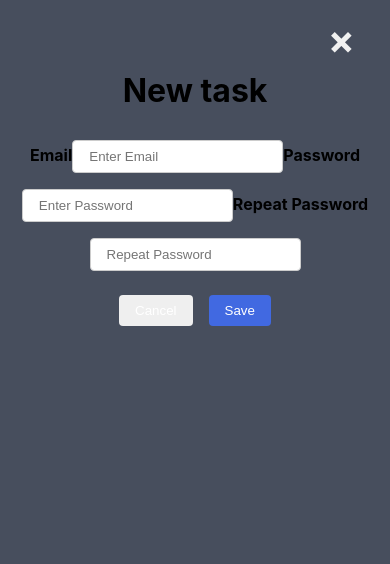
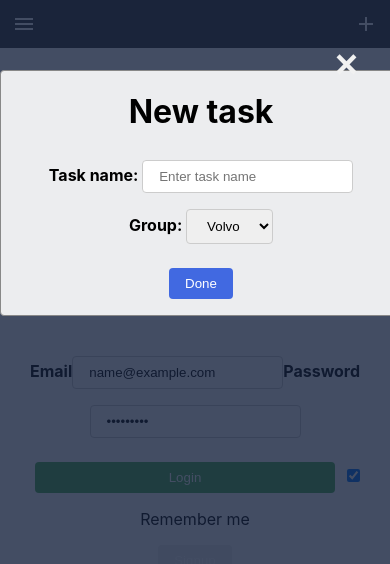
Before and after one commit to igorriok/balancer_web, a React (Create React App) app: page /login in a window 390 px wide. Both pictures are taken after typing "name@example.com", "Sample123" into the empty fields and a click on the button "add". Shown: the top 564 px of the page. Built offline with nearby package versions, Linux system fonts and the light colour scheme.

Commit message:
responsive task page

```diff
--- a/src/App.css
+++ b/src/App.css
@@ -22,7 +22,7 @@
 
 
 /* Full-width inputs */
-input[type=text], input[type=password] , input[type=email] {
+input[type=text], input[type=password] , input[type=email], select {
   /*width: 100%;*/
   padding: 8px 16px;
   margin: 8px 0;
@@ -51,7 +51,7 @@ button {
   max-width: 300px;
 }
 
-#signupButton, .signupbtn {
+.confirmButton {
   background-color: #4169E1;
   max-width: 300px;
 }
@@ -62,15 +62,15 @@ button:hover {
 }
 
 /* Add padding to containers */
-form {
-  /*border: 3px solid #f1f1f1;*/
+/*form {
+  !*border: 3px solid #f1f1f1;*!
   padding: 16px;
   display: flex;
   flex-direction: column;
   align-items: center;
   justify-content: center;
   max-width: 600px;
-}
+}*/
 
 /* The "Forgot password" text */
 span.psw {
--- a/src/pages/Singup.tsx
+++ b/src/pages/Singup.tsx
@@ -104,7 +104,7 @@ export default function SignupPage() {
 
 					<button
 						type="submit"
-						className="signupbtn"
+						className="confirmButton"
 					>
 						Sign Up
 					</button>
--- a/src/pages/TaskPage.css
+++ b/src/pages/TaskPage.css
@@ -1,75 +1,4 @@
-body {font-family: Arial, Helvetica, sans-serif;}
-* {box-sizing: border-box;}
 
-/* Full-width input fields */
-input[type=text], input[type=password] {
-    width: 100%;
-    padding: 15px;
-    margin: 5px 0 22px 0;
-    display: inline-block;
-    border: none;
-    background: #f1f1f1;
-}
-
-/* Add a background color when the inputs get focus */
-input[type=text]:focus, input[type=password]:focus {
-    background-color: #ddd;
-    outline: none;
-}
-
-/* Set a style for all buttons */
-button {
-    background-color: #4CAF50;
-    color: white;
-    padding: 14px 20px;
-    margin: 8px 0;
-    border: none;
-    cursor: pointer;
-    width: 100%;
-    opacity: 0.9;
-}
-
-button:hover {
-    opacity:1;
-}
-
-/* Extra styles for the cancel button */
-.cancelbtn {
-    padding: 14px 20px;
-    background-color: #f44336;
-}
-
-/* Float cancel and signup buttons and add an equal width */
-.cancelbtn, .signupbtn {
-    float: left;
-    width: 50%;
-}
-
-/* Add padding to container elements */
-.container {
-    padding: 16px;
-}
-
-/* The Modal (background) */
-.modal {
-    position: fixed; /* Stay in place */
-    z-index: 1; /* Sit on top */
-    left: 0;
-    top: 0;
-    width: 100%; /* Full width */
-    height: 100%; /* Full height */
-    overflow: auto; /* Enable scroll if needed */
-    background-color: #474e5d;
-    padding-top: 50px;
-}
-
-/* Modal Content/Box */
-.modal-content {
-    background-color: #fefefe;
-    margin: 5% auto 15% auto; /* 5% from the top, 15% from the bottom and centered */
-    border: 1px solid #888;
-    width: 80%; /* Could be more or less, depending on screen size */
-}
 
 /* Style the horizontal ruler */
 hr {
@@ -80,15 +9,15 @@ hr {
 /* The Close Button (x) */
 .close {
     position: absolute;
-    right: 35px;
-    top: 15px;
+    right: 2%;
+    top: 2%;
     font-size: 40px;
     font-weight: bold;
     color: #f1f1f1;
+    background-color: Transparent;
 }
 
-.close:hover,
-.close:focus {
+.close:hover, .close:focus {
     color: #f44336;
     cursor: pointer;
 }
--- a/src/pages/TaskPage.tsx
+++ b/src/pages/TaskPage.tsx
@@ -1,5 +1,10 @@
 import React, {CSSProperties} from 'react';
 import {useAuth} from "../use-auth";
+import "./TaskPage.css"
+
+interface StylesDictionary {
+	[Key: string]: CSSProperties;
+}
 
 
 const styles: StylesDictionary = {
@@ -11,16 +16,26 @@ const styles: StylesDictionary = {
 		width: "100%", /* Full width */
 		height: "100%", /* Full height */
 		overflow: "auto", /* Enable scroll if needed */
-		backgroundColor: "#474e5d",
-		paddingTop: 50
+		backgroundColor: 'rgba(21,33,60,0.8)',
+		display: "flex",
+		flexDirection: "column",
+		justifyContent: "flex-start",
+		alignItems: "center",
+		paddingTop: '50px'
+
 	},
-	closeButton: {
-		position: 'absolute',
-		right: '35px',
-		top: '15px',
-		fontSize: '40px',
-		fontWeight: 'bold',
-		color: '#f1f1f1',
+	container: {
+		padding: '% 25% 5% 25%',
+		display: "flex",
+		flexDirection: "column",
+		alignItems: "center",
+		backgroundColor: 'rgba(254, 254, 254, 0.9)',
+		margin: '5% auto 15% auto', /* 5% from the top, 15% from the bottom and centered */
+		border: '1px solid #888',
+		width: '30%',
+		maxWidth: '600px',
+		minWidth: '400px',
+		borderRadius: '4px',
 	}
 }
 
@@ -36,50 +51,71 @@ export default function TaskPage(props: TaskPageProps) {
 	let auth: any = useAuth();
 
 
+	async function saveTask(event: any) {
+
+		event.preventDefault();
+
+
+		await fetch("", {
+			method: 'POST', // *GET, POST, PUT, DELETE, etc.
+			mode: 'cors', // no-cors, *cors, same-origin
+			cache: 'default', // *default, no-cache, reload, force-cache, only-if-cached
+			credentials: 'same-origin', // include, *same-origin, omit
+			headers: {
+				'Content-Type': 'application/json'
+			},
+			//body: JSON.stringify({email: email, password: password}),
+		}).then((response) => {
+			console.log(response);
+			return response.text();
+		}).then((data) => {
+			console.log(data);
+
+		}).catch(error => {
+			console.error('Error:', error);
+		});
+	}
+
+
 	//console.dir(auth.user.token);
 
 	return (
 		<div id="taskPage" style={styles.taskPage}>
 
-			<span
-				style={styles.closeButton}
-				title="Close Modal"
+			<button
+				//style={styles.closeButton}
+				className={"close"}
+				title="Close"
 				onClick={() => setShowTaskDialog(false)}
 			>
 				&times;
-			</span>
+			</button>
 
-			<div className="container">
+
+			<form onSubmit={saveTask} style={styles.container}>
 
 				<h1>New task</h1>
 
-				<label htmlFor="email"><b>Email</b></label>
-				<input type="text" placeholder="Enter Email" name="email" required/>
+				<label htmlFor="taskName">
+					<b>Task name: </b>
+					<input type="text" placeholder="Enter task name" name="taskName" required/>
+				</label>
 
-				<label htmlFor="psw"><b>Password</b></label>
-				<input type="password" placeholder="Enter Password" name="psw" required/>
+				<label htmlFor="groupName">
+					<b>Group: </b>
+					<select placeholder="Select group name" name="groupName">
+						<option value="volvo">Volvo</option>
+						<option value="saab">Saab</option>
+						<option value="opel">Opel</option>
+						<option value="audi">Audi</option>
+					</select>
+				</label>
 
-				<label htmlFor="psw-repeat"><b>Repeat Password</b></label>
-				<input type="password" placeholder="Repeat Password" name="psw-repeat" required/>
+				<button type="submit" className="confirmButton">
+					Done
+				</button>
+			</form>
 
-
-				<div className="clearfix">
-
-					<button
-						type="button"
-						className="cancelbtn"
-					>
-						Cancel
-					</button>
-
-					<button type="submit" className="signupbtn">Save</button>
-				</div>
-			</div>
 		</div>
 	)
 }
-
-
-interface StylesDictionary {
-	[Key: string]: CSSProperties;
-}
```
